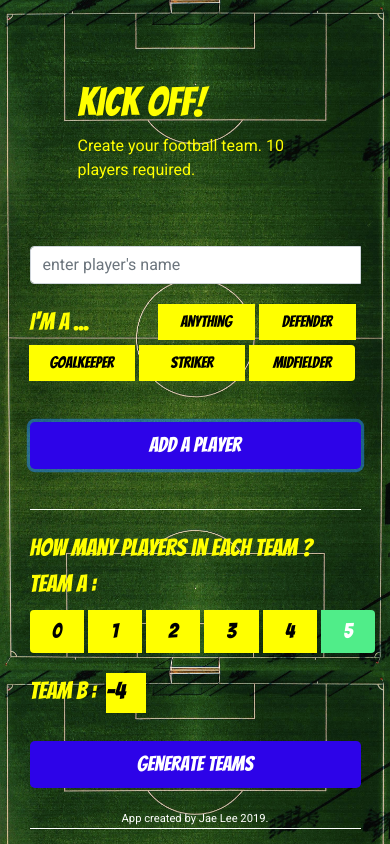
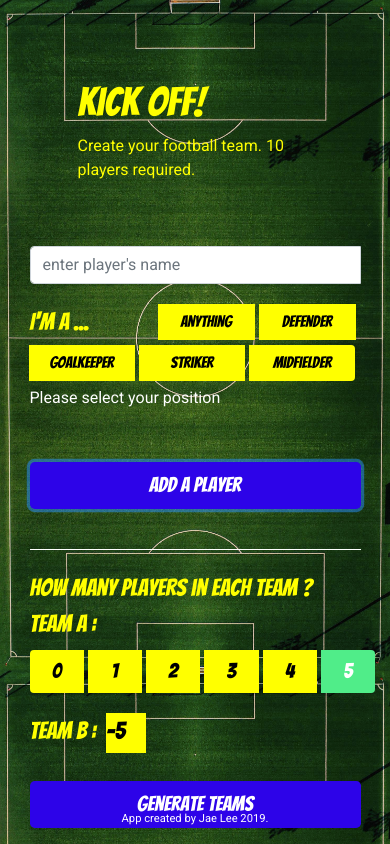
Before and after one commit to jaejae-lee/KickOff-football-team-generator, a React (Create React App) app: page / in a window 390 px wide. Both pictures are taken after typing "Sample" into the empty fields and a click on the button "Add a player". Shown: the top 844 px of the page. Built offline with nearby package versions, Linux system fonts and the light colour scheme.

Commit message:
position empty logic and error message added and teamAsize button size fixed on small screen

```diff
--- a/src/components/Form/Form.js
+++ b/src/components/Form/Form.js
@@ -12,6 +12,7 @@ class Form extends Component {
             fullPlayer: props.fullPlayer,
             nameError: false,
             positionError: false,
+            positionEmpty: false,
         }
 
         this.handleChangeName = this.handleChangeName.bind(this);
@@ -52,6 +53,12 @@ class Form extends Component {
                 positionError: this.state.positionError,
             })
         }
+        if(position === ""){
+            this.setState({
+                positionEmpty: true,
+                player: this.state.player
+            })
+        }
         if(position === "defender" && defenders.length == 2){
             this.setState({
                 positionError: true,
@@ -88,7 +95,7 @@ class Form extends Component {
 
     render() {
 
-        let { player, position, nameError, positionError } = this.state;
+        let { player, position, nameError, positionError, positionEmpty } = this.state;
 
         return (
             <form onSubmit={ ()=>this.handleSubmit }
@@ -129,6 +136,10 @@ class Form extends Component {
                         </p>
                     }
 
+                    { !positionEmpty ? null :
+                        <p className= "errorMessage"> Please select your position</p>
+                    }
+
                     { this.props.playerList.length !== 10 ? null :
                         <p className= "errorMessage">  Now generate your team!
                         </p>
--- a/src/data/reducer.js
+++ b/src/data/reducer.js
@@ -15,7 +15,7 @@ const addPlayer = (state, action) => {
 
     return {
         ...state,
-        playerList: action.form.player && !(action.form.positionError) ? [...state.playerList, playerObj] : [...state.playerList]
+        playerList: action.form.player && !(action.form.positionError) && action.form.position !== "" ? [...state.playerList, playerObj] : [...state.playerList]
     }
 }
 
--- a/src/sass/_buttons.scss
+++ b/src/sass/_buttons.scss
@@ -111,7 +111,7 @@
 }
 
 .teamSizeBtnContainer, .teamSizeBtnContainer, .teamSizeBtnContainer{
-    width: 124%;
+    width: 110%;
     display: flex;
     justify-content: space-between;
 
```
